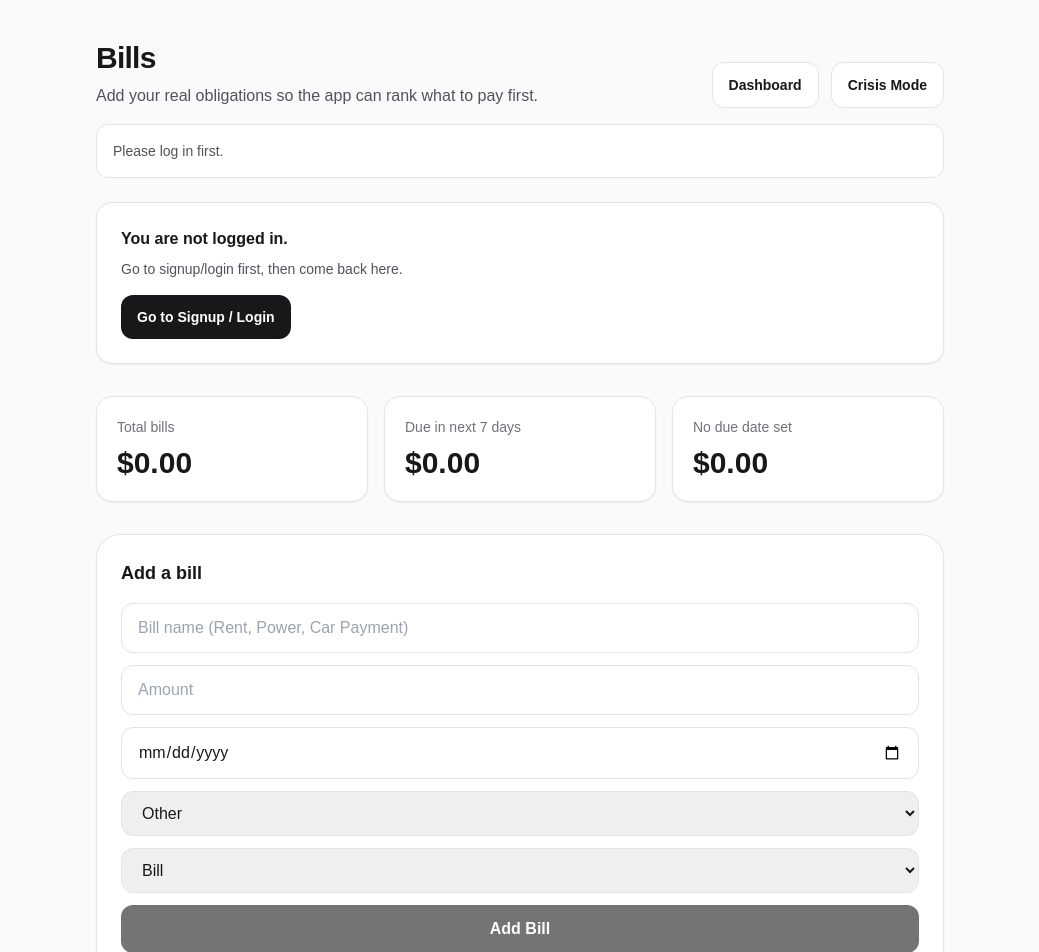
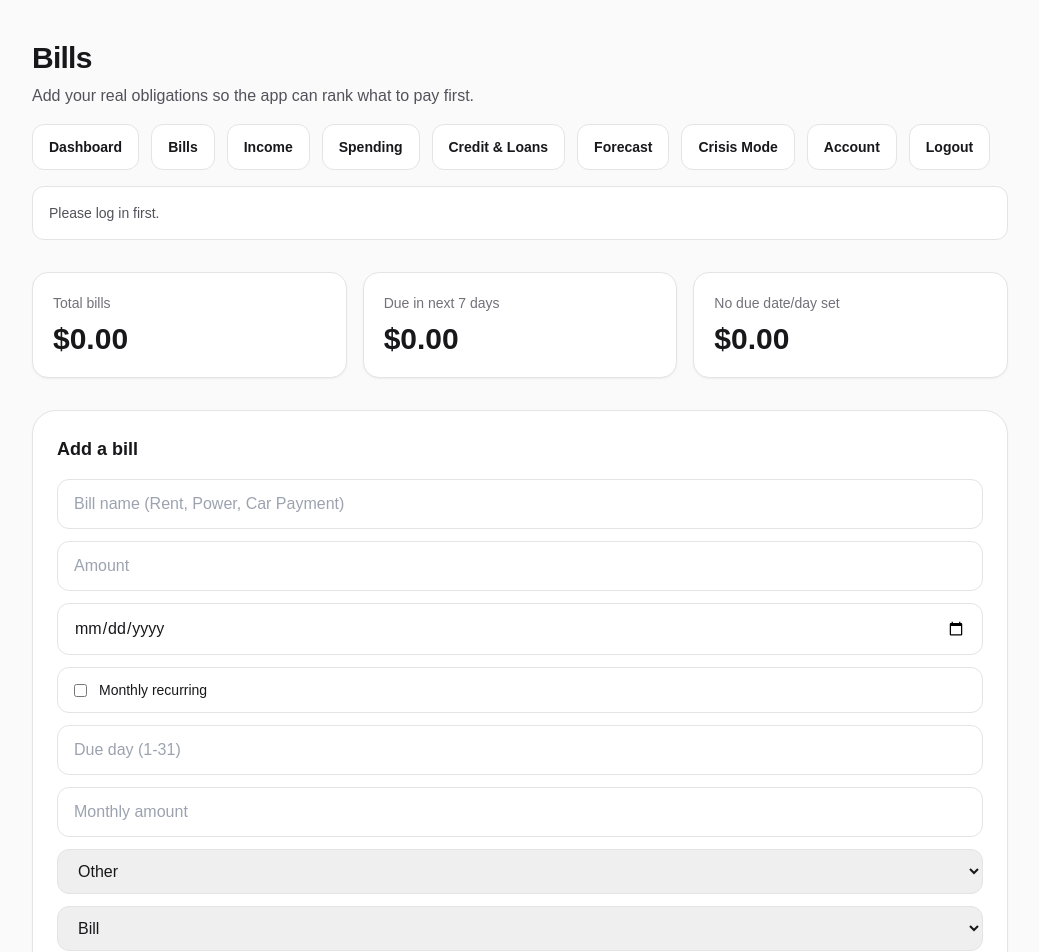
Before and after one commit to KristineMK72/money-control-saas, a Next.js app: page /bills in a window 1280 px wide. Shown: the top 952 px of the page, without its empty margins (120-1159 px from the left). Built offline with nearby package versions, Linux system fonts and the light colour scheme; no server answers.

Commit message:
Update page.tsx

```diff
--- a/app/bills/page.tsx
+++ b/app/bills/page.tsx
@@ -1,22 +1,16 @@
 "use client";
 
 import { useEffect, useMemo, useState } from "react";
-import { useRouter } from "next/navigation";
 import { supabase } from "@/lib/supabaseClient";
+import AppTabs from "@/components/AppTabs";
+import { getNextDueDateFromDay } from "@/lib/money/recurring";
 
 type BillRow = {
   id: string;
   user_id: string;
   name: string;
   kind: "bill" | "credit" | "loan";
-  category:
-    | "housing"
-    | "utilities"
-    | "transportation"
-    | "debt"
-    | "food"
-    | "other"
-    | null;
+  category: "housing" | "utilities" | "transportation" | "debt" | "food" | "other" | null;
   target: number;
   saved: number;
   due_date: string | null;
@@ -33,9 +27,17 @@ type BillRow = {
   created_at: string;
 };
 
+function effectiveBillDueDate(bill: BillRow) {
+  if (bill.due_date) return bill.due_date;
+  if (bill.is_monthly && bill.due_day) return getNextDueDateFromDay(bill.due_day);
+  return null;
+}
+
+function effectiveBillAmount(bill: BillRow) {
+  return Number(bill.monthly_target || bill.target || 0);
+}
+
 export default function BillsPage() {
-  const router = useRouter();
-
   const [loading, setLoading] = useState(true);
   const [saving, setSaving] = useState(false);
   const [message, setMessage] = useState("");
@@ -45,27 +47,23 @@ export default function BillsPage() {
   const [name, setName] = useState("");
   const [amount, setAmount] = useState("");
   const [dueDate, setDueDate] = useState("");
-  const [category, setCategory] = useState<
-    "housing" | "utilities" | "transportation" | "debt" | "food" | "other"
-  >("other");
+  const [category, setCategory] = useState<"housing" | "utilities" | "transportation" | "debt" | "food" | "other">("other");
   const [kind, setKind] = useState<"bill" | "credit" | "loan">("bill");
+  const [isMonthly, setIsMonthly] = useState(false);
+  const [dueDay, setDueDay] = useState("");
+  const [monthlyTarget, setMonthlyTarget] = useState("");
 
   useEffect(() => {
     async function init() {
       setLoading(true);
       setMessage("");
 
-      const {
-        data: { session },
-        error: sessionError,
-      } = await supabase.auth.getSession();
-
-      if (sessionError) {
-        setMessage(sessionError.message);
+      const { data: { session }, error } = await supabase.auth.getSession();
+      if (error) {
+        setMessage(error.message);
         setLoading(false);
         return;
       }
-
       if (!session?.user) {
         setMessage("Please log in first.");
         setLoading(false);
@@ -74,16 +72,13 @@ export default function BillsPage() {
 
       setUserId(session.user.id);
 
-      const { data, error } = await supabase
+      const { data, error: billsError } = await supabase
         .from("bills")
         .select("*")
-        .order("due_date", { ascending: true, nullsFirst: false });
+        .order("created_at", { ascending: false });
 
-      if (error) {
-        setMessage(error.message);
-      } else {
-        setBills((data || []) as BillRow[]);
-      }
+      if (billsError) setMessage(billsError.message);
+      else setBills((data || []) as BillRow[]);
 
       setLoading(false);
     }
@@ -95,28 +90,23 @@ export default function BillsPage() {
     const { data, error } = await supabase
       .from("bills")
       .select("*")
-      .order("due_date", { ascending: true, nullsFirst: false });
+      .order("created_at", { ascending: false });
 
     if (error) {
       setMessage(error.message);
       return;
     }
-
     setBills((data || []) as BillRow[]);
   }
 
   async function handleAdd() {
     setMessage("");
 
-    if (!userId) {
-      setMessage("You need to be logged in.");
-      return;
-    }
+    if (!userId) return setMessage("You need to be logged in.");
 
     const amt = Number(amount);
     if (!name.trim() || !Number.isFinite(amt) || amt <= 0) {
-      setMessage("Please enter a bill name and valid amount.");
-      return;
+      return setMessage("Please enter a bill name and valid amount.");
     }
 
     setSaving(true);
@@ -130,6 +120,9 @@ export default function BillsPage() {
       saved: 0,
       due_date: dueDate || null,
       focus: true,
+      is_monthly: isMonthly,
+      due_day: dueDay ? Number(dueDay) : null,
+      monthly_target: monthlyTarget ? Number(monthlyTarget) : null,
     });
 
     if (error) {
@@ -143,6 +136,9 @@ export default function BillsPage() {
     setDueDate("");
     setCategory("other");
     setKind("bill");
+    setIsMonthly(false);
+    setDueDay("");
+    setMonthlyTarget("");
     setMessage("Bill added.");
 
     await refreshBills();
@@ -150,32 +146,24 @@ export default function BillsPage() {
   }
 
   async function handleDelete(id: string) {
-    setMessage("");
-
     const { error } = await supabase.from("bills").delete().eq("id", id);
-
-    if (error) {
-      setMessage(error.message);
-      return;
-    }
-
+    if (error) return setMessage(error.message);
     setBills((prev) => prev.filter((b) => b.id !== id));
   }
 
   const totals = useMemo(() => {
     return bills.reduce(
       (acc, bill) => {
-        acc.total += Number(bill.target || 0);
+        const amount = effectiveBillAmount(bill);
+        acc.total += amount;
 
-        if (bill.due_date) {
-          const due = new Date(`${bill.due_date}T12:00:00`);
-          const now = new Date();
+        const due = effectiveBillDueDate(bill);
+        if (!due) acc.noDate += amount;
+        else {
+          const dueDateObj = new Date(`${due}T12:00:00`);
           const in7 = new Date();
-          in7.setDate(now.getDate() + 7);
-
-          if (due <= in7) acc.next7 += Number(bill.target || 0);
-        } else {
-          acc.noDate += Number(bill.target || 0);
+          in7.setDate(in7.getDate() + 7);
+          if (dueDateObj <= in7) acc.next7 += amount;
         }
 
         return acc;
@@ -186,75 +174,30 @@ export default function BillsPage() {
 
   return (
     <main className="min-h-screen bg-zinc-50 text-zinc-900">
-      <div className="mx-auto max-w-4xl px-6 py-10">
-        <div className="flex flex-col gap-3 md:flex-row md:items-end md:justify-between">
+      <div className="mx-auto max-w-5xl px-6 py-10">
         <div>
           <h1 className="text-3xl font-black tracking-tight">Bills</h1>
-            <p className="mt-2 text-zinc-600">
-              Add your real obligations so the app can rank what to pay first.
-            </p>
+          <p className="mt-2 text-zinc-600">Add your real obligations so the app can rank what to pay first.</p>
         </div>
 
-          <div className="flex flex-wrap gap-3">
-            <a
-              href="/dashboard"
-              className="rounded-xl border border-zinc-200 bg-white px-4 py-3 text-sm font-semibold hover:bg-zinc-100"
-            >
-              Dashboard
-            </a>
-
-            <a
-              href="/crisis"
-              className="rounded-xl border border-zinc-200 bg-white px-4 py-3 text-sm font-semibold hover:bg-zinc-100"
-            >
-              Crisis Mode
-            </a>
-          </div>
-        </div>
+        <AppTabs />
 
         {message ? (
-          <div className="mt-4 rounded-xl border border-zinc-200 bg-white p-4 text-sm text-zinc-600">
-            {message}
-          </div>
-        ) : null}
-
-        {!userId && !loading ? (
-          <div className="mt-6 rounded-2xl border border-zinc-200 bg-white p-6 shadow-sm">
-            <div className="font-semibold">You are not logged in.</div>
-            <p className="mt-2 text-sm text-zinc-600">
-              Go to signup/login first, then come back here.
-            </p>
-            <div className="mt-4">
-              <a
-                href="/signup"
-                className="inline-flex rounded-xl bg-zinc-900 px-4 py-3 text-sm font-semibold text-white hover:bg-black"
-              >
-                Go to Signup / Login
-              </a>
-            </div>
-          </div>
+          <div className="mt-4 rounded-xl border border-zinc-200 bg-white p-4 text-sm text-zinc-600">{message}</div>
         ) : null}
 
         <div className="mt-8 grid gap-4 md:grid-cols-3">
           <div className="rounded-2xl border border-zinc-200 bg-white p-5 shadow-sm">
             <div className="text-sm text-zinc-500">Total bills</div>
-            <div className="mt-2 text-3xl font-black">
-              ${totals.total.toFixed(2)}
+            <div className="mt-2 text-3xl font-black">${totals.total.toFixed(2)}</div>
           </div>
-          </div>
-
           <div className="rounded-2xl border border-zinc-200 bg-white p-5 shadow-sm">
             <div className="text-sm text-zinc-500">Due in next 7 days</div>
-            <div className="mt-2 text-3xl font-black">
-              ${totals.next7.toFixed(2)}
+            <div className="mt-2 text-3xl font-black">${totals.next7.toFixed(2)}</div>
           </div>
-          </div>
-
           <div className="rounded-2xl border border-zinc-200 bg-white p-5 shadow-sm">
-            <div className="text-sm text-zinc-500">No due date set</div>
-            <div className="mt-2 text-3xl font-black">
-              ${totals.noDate.toFixed(2)}
-            </div>
+            <div className="text-sm text-zinc-500">No due date/day set</div>
+            <div className="mt-2 text-3xl font-black">${totals.noDate.toFixed(2)}</div>
           </div>
         </div>
 
@@ -262,44 +205,19 @@ export default function BillsPage() {
           <h2 className="text-lg font-bold">Add a bill</h2>
 
           <div className="mt-4 grid gap-3">
-            <input
-              placeholder="Bill name (Rent, Power, Car Payment)"
-              value={name}
-              onChange={(e) => setName(e.target.value)}
-              className="rounded-xl border border-zinc-200 px-4 py-3 outline-none focus:border-zinc-400"
-            />
+            <input value={name} onChange={(e) => setName(e.target.value)} placeholder="Bill name (Rent, Power, Car Payment)" className="rounded-xl border border-zinc-200 px-4 py-3" />
+            <input value={amount} onChange={(e) => setAmount(e.target.value)} placeholder="Amount" type="number" inputMode="decimal" className="rounded-xl border border-zinc-200 px-4 py-3" />
+            <input value={dueDate} onChange={(e) => setDueDate(e.target.value)} type="date" className="rounded-xl border border-zinc-200 px-4 py-3" />
 
-            <input
-              placeholder="Amount"
-              type="number"
-              inputMode="decimal"
-              value={amount}
-              onChange={(e) => setAmount(e.target.value)}
-              className="rounded-xl border border-zinc-200 px-4 py-3 outline-none focus:border-zinc-400"
-            />
+            <label className="flex items-center gap-3 rounded-xl border border-zinc-200 px-4 py-3">
+              <input type="checkbox" checked={isMonthly} onChange={(e) => setIsMonthly(e.target.checked)} />
+              <span className="text-sm font-medium">Monthly recurring</span>
+            </label>
 
-            <input
-              type="date"
-              value={dueDate}
-              onChange={(e) => setDueDate(e.target.value)}
-              className="rounded-xl border border-zinc-200 px-4 py-3 outline-none focus:border-zinc-400"
-            />
+            <input value={dueDay} onChange={(e) => setDueDay(e.target.value)} placeholder="Due day (1-31)" type="number" inputMode="numeric" className="rounded-xl border border-zinc-200 px-4 py-3" />
+            <input value={monthlyTarget} onChange={(e) => setMonthlyTarget(e.target.value)} placeholder="Monthly amount" type="number" inputMode="decimal" className="rounded-xl border border-zinc-200 px-4 py-3" />
 
-            <select
-              value={category}
-              onChange={(e) =>
-                setCategory(
-                  e.target.value as
-                    | "housing"
-                    | "utilities"
-                    | "transportation"
-                    | "debt"
-                    | "food"
-                    | "other"
-                )
-              }
-              className="rounded-xl border border-zinc-200 px-4 py-3 outline-none focus:border-zinc-400"
-            >
+            <select value={category} onChange={(e) => setCategory(e.target.value as any)} className="rounded-xl border border-zinc-200 px-4 py-3">
               <option value="housing">Housing</option>
               <option value="utilities">Utilities</option>
               <option value="transportation">Transportation</option>
@@ -308,21 +226,13 @@ export default function BillsPage() {
               <option value="other">Other</option>
             </select>
 
-            <select
-              value={kind}
-              onChange={(e) => setKind(e.target.value as "bill" | "credit" | "loan")}
-              className="rounded-xl border border-zinc-200 px-4 py-3 outline-none focus:border-zinc-400"
-            >
+            <select value={kind} onChange={(e) => setKind(e.target.value as any)} className="rounded-xl border border-zinc-200 px-4 py-3">
               <option value="bill">Bill</option>
               <option value="credit">Credit Card</option>
               <option value="loan">Loan</option>
             </select>
 
-            <button
-              onClick={handleAdd}
-              disabled={saving || !userId}
-              className="rounded-xl bg-zinc-900 px-4 py-3 font-semibold text-white hover:bg-black disabled:opacity-60"
-            >
+            <button onClick={handleAdd} disabled={saving || !userId} className="rounded-xl bg-zinc-900 px-4 py-3 font-semibold text-white hover:bg-black disabled:opacity-60">
               {saving ? "Saving..." : "Add Bill"}
             </button>
           </div>
@@ -333,40 +243,31 @@ export default function BillsPage() {
 
           <div className="mt-4 grid gap-3">
             {loading ? (
-              <div className="rounded-2xl bg-zinc-50 p-4 text-sm text-zinc-500">
-                Loading bills...
-              </div>
+              <div className="rounded-2xl bg-zinc-50 p-4 text-sm text-zinc-500">Loading bills...</div>
             ) : bills.length === 0 ? (
-              <div className="rounded-2xl bg-zinc-50 p-4 text-sm text-zinc-500">
-                No bills added yet.
-              </div>
+              <div className="rounded-2xl bg-zinc-50 p-4 text-sm text-zinc-500">No bills added yet.</div>
             ) : (
-              bills.map((b) => (
-                <div
-                  key={b.id}
-                  className="flex items-center justify-between rounded-2xl bg-zinc-50 p-4"
-                >
+              bills.map((b) => {
+                const nextDue = effectiveBillDueDate(b);
+                const activeAmount = effectiveBillAmount(b);
+
+                return (
+                  <div key={b.id} className="flex items-center justify-between rounded-2xl bg-zinc-50 p-4">
                     <div>
                       <div className="font-semibold">{b.name}</div>
                       <div className="text-sm text-zinc-500">
-                      ${Number(b.target).toFixed(2)} · {b.category || "other"} ·{" "}
-                      {b.kind}
+                        ${activeAmount.toFixed(2)} · {b.category || "other"} · {b.kind}
+                        {b.is_monthly ? " · monthly" : ""}
+                        {nextDue ? ` · Next Due ${nextDue}` : ""}
                       </div>
                     </div>
 
-                  <div className="flex items-center gap-3">
-                    <div className="text-sm text-zinc-500">
-                      Due {b.due_date || "not set"}
-                    </div>
-                    <button
-                      onClick={() => handleDelete(b.id)}
-                      className="rounded-lg border border-zinc-200 bg-white px-3 py-2 text-xs font-semibold hover:bg-zinc-100"
-                    >
+                    <button onClick={() => handleDelete(b.id)} className="rounded-lg border border-zinc-200 bg-white px-3 py-2 text-xs font-semibold hover:bg-zinc-100">
                       Delete
                     </button>
                   </div>
-                </div>
-              ))
+                );
+              })
             )}
           </div>
         </div>
```
Lines whose indentation alone changed are shown as unchanged.
